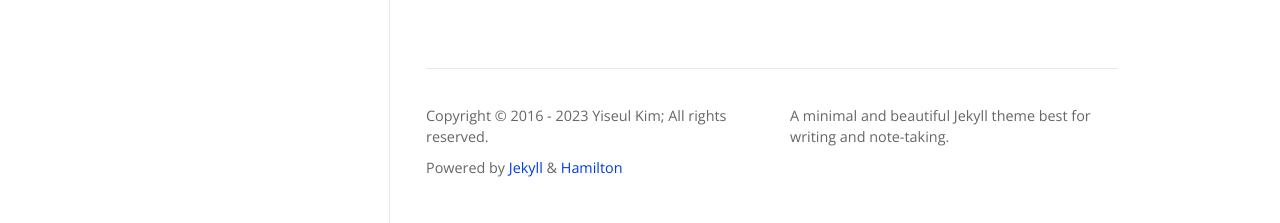
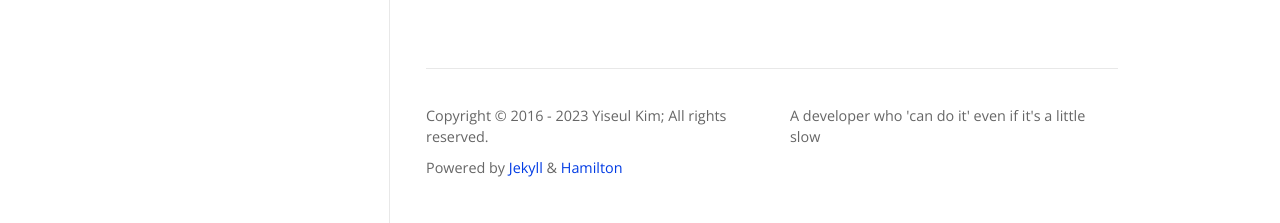
Before and after one commit to eseulssi/kimyiseul.github.io, a Jekyll site: the page built from index.html, in a window 1280 px wide. Shown: the part 1913-2136 px from the top of the page. Built offline with Jekyll 4.4.1, drawn with Linux system fonts in a browser that asks for light colours; nearby versions of some CDN libraries; some web fonts are replaced; the list of posts is cut into pages by our own code.

Commit message:
소개글 변경

```diff
--- a/_config.yml
+++ b/_config.yml
@@ -1,5 +1,5 @@
 title: Imagine everything!
-description: A minimal and beautiful Jekyll theme best for writing and note-taking.
+description: A developer who 'can do it' even if it's a little slow
 author: Yiseul Kim
 avatar: /profilee.jpg
 email: eeeeeseulllll@naver.com
```
